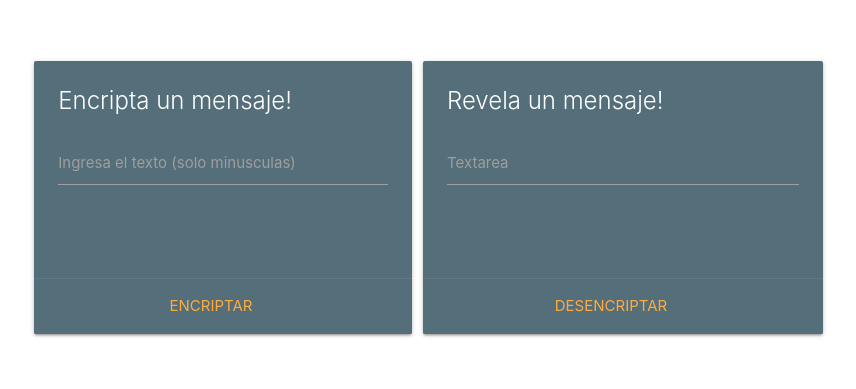
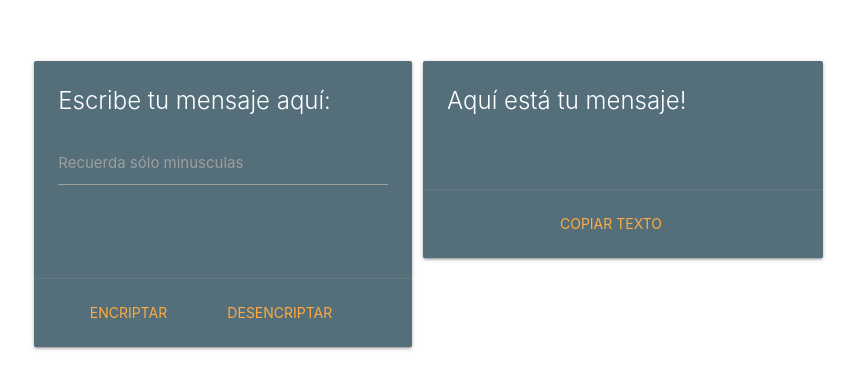
Before and after one commit to rodrigoCuadraCaro/challengeAluraEncriptador, a plain HTML site: page index.html in a window 1280 px wide. Shown: the part 147-536 px from the top of the page, without its empty margins (217-1073 px from the left). Drawn offline with Linux system fonts and the light colour scheme.

Commit message:
Added encryption and decrypt functions

```diff
--- a/JS/func.js
+++ b/JS/func.js
@@ -1,13 +1,24 @@
+//-------------- Encryption and Decryption keys ------------ //
 const encrypter = {'e':'enter', 'i':'imes','a':'ai', 'o':'ober', 'u':'ufat'};
 const decrypter = {'enter':'e', 'imes':'i','ai':'a', 'ober':'o', 'ufat':'u'};
+//----------------------------------------------------------//
+
+//This function encrypts the word only if there is no uppercase letters
+function encryptWord(){
+    let text = document.getElementById("txtEnc").value;
+    if (!/[A-Z]/g.test(text)){
+        document.getElementById("texto").innerHTML=
+            text.replace(/[aeiou]/g, toReplace => encrypter[toReplace]);
+    } else{
+        alert("Recuerde que el texto solo deben ser minúsculas!")
+    }
+
+}
 
 
-let word = 'gato';
-
-word = word.replace(/[aeiou]/g, toReplace => encrypter[toReplace]);
-
-console.log(word);
-
-word = word.replace(/enter|imes|ai|ober|ufat/g, toReplace => decrypter[toReplace]);
-
-console.log(word);
+function decryptWord(){
+    let text = document.getElementById("txtEnc").value;
+    console.log(text);
+    document.getElementById("texto").innerHTML =
+        text.replace(/enter|imes|ai|ober|ufat/g, toReplace => decrypter[toReplace]);
+}
--- a/index.html
+++ b/index.html
@@ -15,20 +15,21 @@
                     <div class="col s12 m12">
                         <div class="card blue-grey darken-1">
                             <div class="card-content white-text">
-                                <span class="card-title">Encripta un mensaje!</span>
+                                <span class="card-title">Escribe tu mensaje aquí:</span>
                                 <div class="row">
                                     <form class="col s12">
                                         <div class="row">
                                             <div class="input-field col s12">
-                                                <textarea id="txtEnc" class="materialize-textarea"></textarea>
-                                                <label for="txtEnc">Ingresa el texto (solo minusculas) </label>
+                                                <textarea id="txtEnc" class="materialize-textarea white-text"></textarea>
+                                                <label for="txtEnc">Recuerda sólo minusculas</label>
                                             </div>
                                         </div>
                                     </form>
                                 </div>
                             </div>
                             <div class="card-action center">
-                                <a href="#">Encriptar</a>
+                                <a class="waves-effect waves-teal btn-flat" onclick="encryptWord()">encriptar</a>
+                                <a class="waves-effect waves-teal btn-flat" onclick="decryptWord()">desencriptar</a>
                             </div>
                         </div>
                     </div>
@@ -39,20 +40,17 @@
                 <div class="col s12 m12">
                     <div class="card blue-grey darken-1">
                         <div class="card-content white-text">
-                            <span class="card-title">Revela un mensaje!</span>
+                            <span class="card-title">Aquí está tu mensaje!</span>
                             <div class="row">
                                 <form class="col s12">
                                     <div class="row">
-                                        <div class="input-field col s12">
-                                            <textarea id="txtDes" class="materialize-textarea"></textarea>
-                                            <label for="txtDes">Textarea</label>
-                                        </div>
+                                        <p class="left-align white-text" id="texto"></p>
                                     </div>
                                 </form>
                             </div>
                         </div>
                         <div class="card-action center">
-                            <a href="#">Desencriptar</a>
+                            <a class="waves-effect waves-teal btn-flat" onclick="copyText()">copiar texto</a>
                         </div>
                     </div>
                 </div>
```
